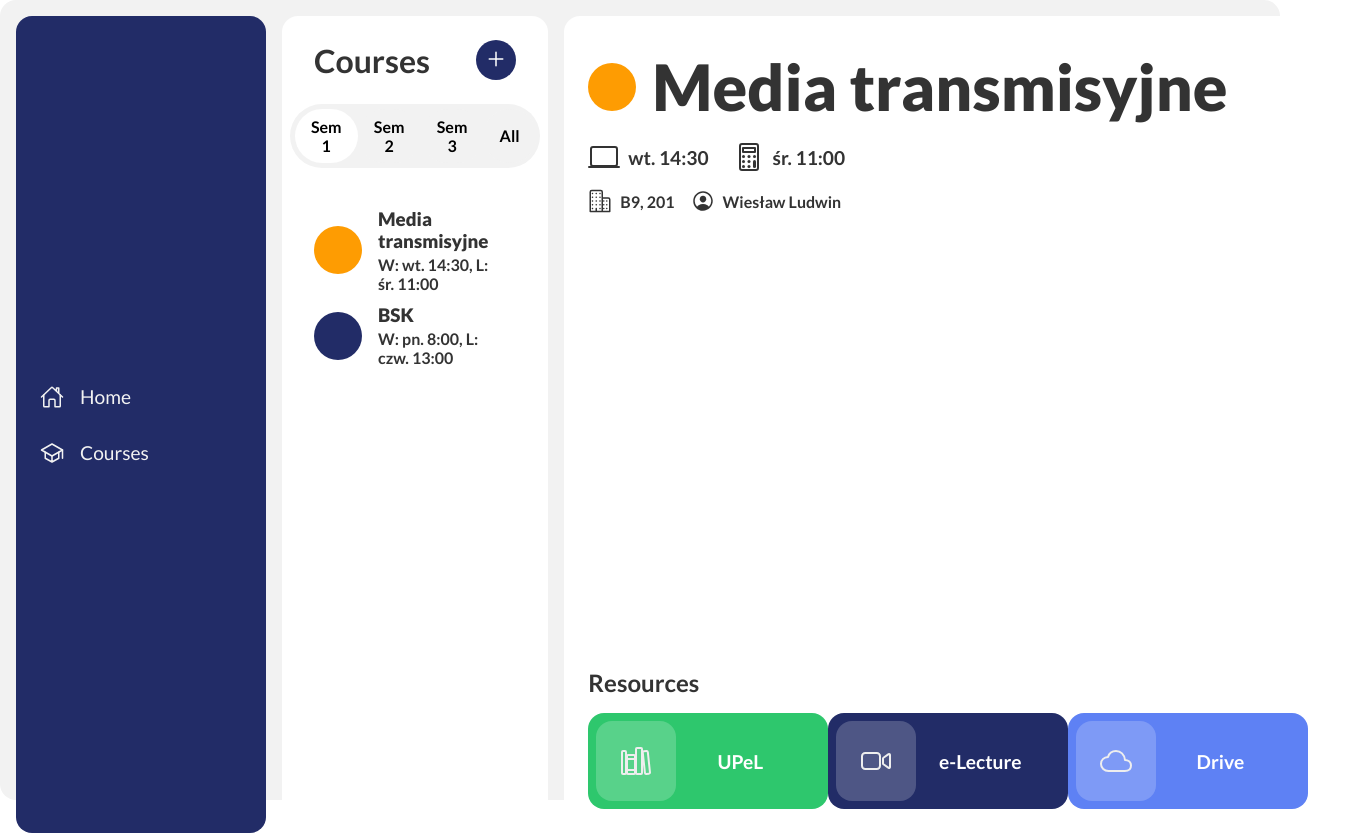
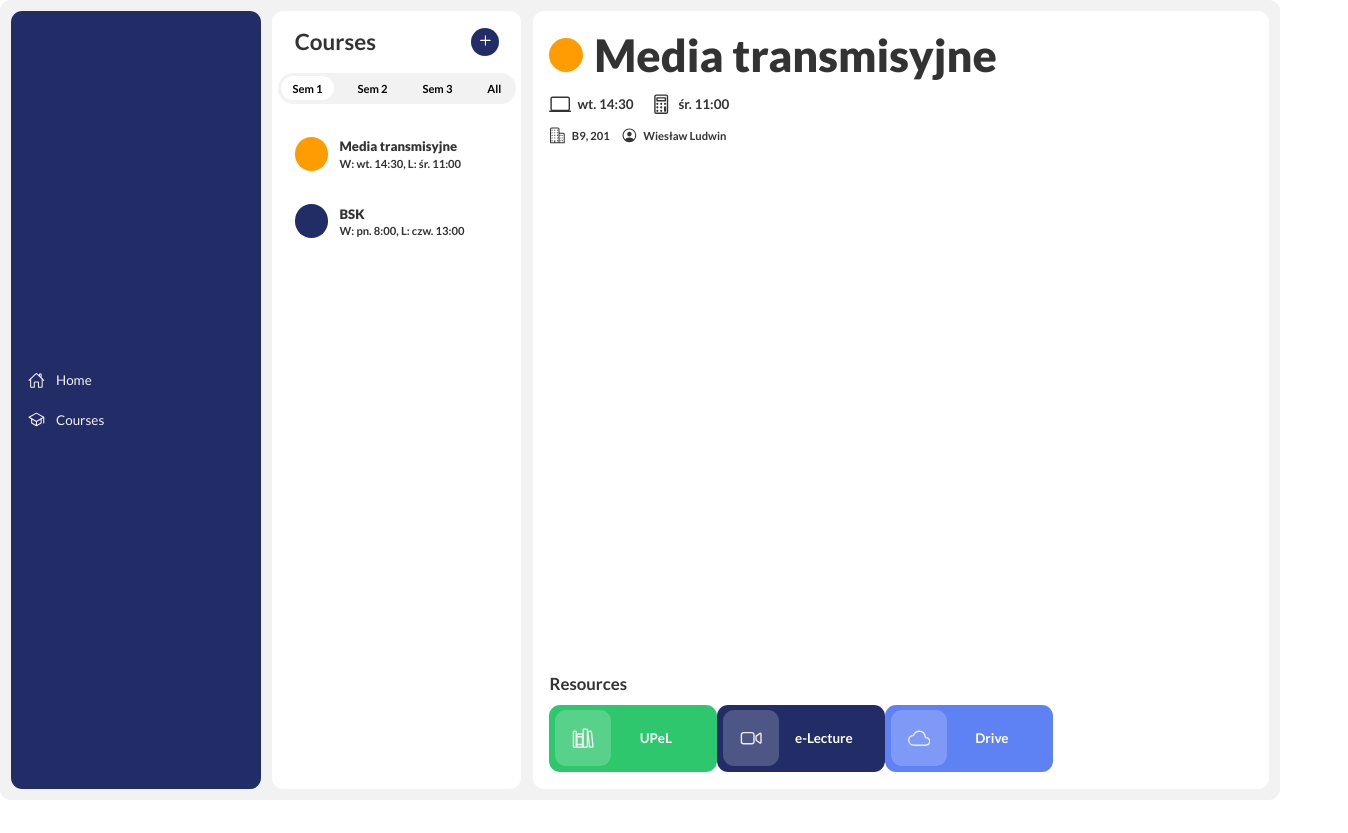
Before and after one commit to pwksn/react-stud-app, a React (Create React App) app: page /courses in a window 1280 px wide. Shown: the whole page, 1348 px wide, since content can reach past the window. After the commit the page ends 800 px from the top, so only its background shows below. Built offline with nearby package versions, Linux system fonts and the light colour scheme.

Commit message:
CourseForm created

```diff
--- /dev/null
+++ b/src/Courses/CourseForm.js
@@ -0,0 +1,9 @@
+const CourseForm = () => {
+    return (
+        <div className="course-form">
+            <h1>CourseForm</h1>
+        </div>
+    );
+}
+
+export default CourseForm;
--- a/src/Courses/Courses.js
+++ b/src/Courses/Courses.js
@@ -1,6 +1,8 @@
 import { useState } from "react";
+import { BrowserRouter as Router, Route, Switch } from 'react-router-dom';
 import CourseDetails from "./CourseDetails/CourseDetails"
 import CoursesList from "./CoursesList/CoursesList"
+import CourseForm from "./CourseForm";
 
 const Subjects = () => {
 
@@ -9,7 +11,9 @@ const Subjects = () => {
     return (
         <div className="courses">
             <CoursesList setCourseSelection={e => setCourseSelected(e)}/>
-            <CourseDetails courseID={courseSelected}/>
+            <Route exact path="/courses" render={(props) => <CourseDetails {...props} courseID={courseSelected}/>}/>
+            <Route exact path ="/courses/form" component={CourseForm} />
+            {/* <CourseDetails courseID={courseSelected}/> */}
         </div>
     );
 }
--- a/src/Courses/CoursesList/CourseTile.js
+++ b/src/Courses/CoursesList/CourseTile.js
@@ -1,3 +1,5 @@
+import { Link } from 'react-router-dom';
+
 const CourseTile = ({ course, setDetails }) => {
 
     var setSelectedCourse = (id) => {
@@ -5,6 +7,7 @@ const CourseTile = ({ course, setDetails }) => {
     }
 
     return (
+        <Link to="/courses">
             <div className="course-tile" onClick={() => setSelectedCourse(course.id)}>
                 <div className="course-tile-img" style={{backgroundColor: course.color}}>
                 </div>
@@ -13,6 +16,7 @@ const CourseTile = ({ course, setDetails }) => {
                     <p><b>W:</b> { course.lecture }, <b>L:</b> { course.lab }</p>
                 </div>
             </div>
+        </Link>
     );
 }
 
--- a/src/Courses/CoursesList/CoursesList.js
+++ b/src/Courses/CoursesList/CoursesList.js
@@ -1,4 +1,5 @@
 import { useState, useEffect } from "react";
+import { Link } from 'react-router-dom';
 import CourseTile from "./CourseTile"
 import SemesterPicker from "./SemesterPicker"
 import { courses } from '../../MockData/courses';
@@ -21,10 +22,6 @@ const CoursesList = ({ setCourseSelection }) => {
         }
     }
 
-    // useEffect(() => {
-    //     setActiveSemesterCourses();
-    // }, [activeSemester]);
-
     useEffect(setActiveSemesterCourses, [activeSemester]);
 
     return (
@@ -32,7 +29,9 @@ const CoursesList = ({ setCourseSelection }) => {
             <div className="heading">
                 <h1 className="header-1">Courses</h1>
                 <button>
-                    <ion-icon name="add-outline" style={{color: '#fff'}}></ion-icon>
+                    <Link to="/courses/form">
+                        <ion-icon name="add-outline" style={{color: '#fff'}}></ion-icon>
+                    </Link>
                 </button>
             </div>
             <SemesterPicker activeSem={activeSemester} setActiveSem={setActiveSemester}/>
--- a/src/index.css
+++ b/src/index.css
@@ -18,6 +18,12 @@ body {
   -moz-osx-font-smoothing: grayscale;
 
   overflow-y: hidden;
+}
+
+@media (max-height: 1000px) {
+  html {
+    font-size: 70%;
+  }
 }
 
 code {
@@ -63,6 +69,14 @@ button {
   border: 0;
   cursor: pointer;
   outline: none;
+
+  display: flex;
+  justify-content: center;
+  align-items: center;
+}
+
+a {
+  text-decoration: none !important;
 }
 
 /* Sidebar */
@@ -133,7 +147,7 @@ button {
   height: 100%;
 }
 
-.course-details, .courses-list {
+.course-details, .courses-list, .course-form {
   background-color: #fff;
   border-radius: 1rem;
   height: 100%;
@@ -159,7 +173,7 @@ button {
 .course-details-header {
   grid-row: 1/4;
   border-radius: 1rem;
-  padding: .5rem 0;
+  //padding: .5rem 0;
 }
 
 .course-details-header-name{
```
Also changed, not shown: 1 other file (tests, documents, lock files or other folders). Lines whose indentation alone changed are shown as unchanged.
